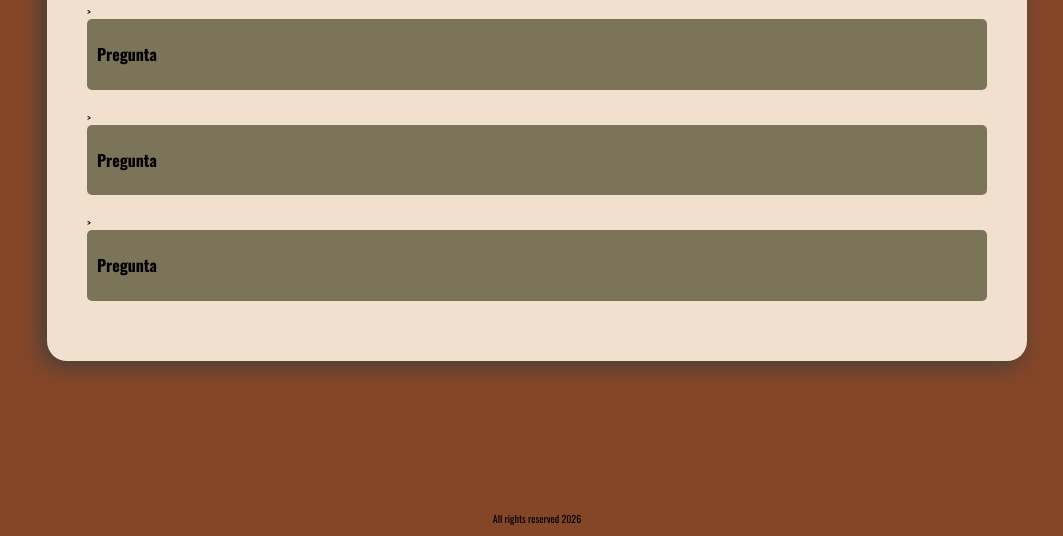
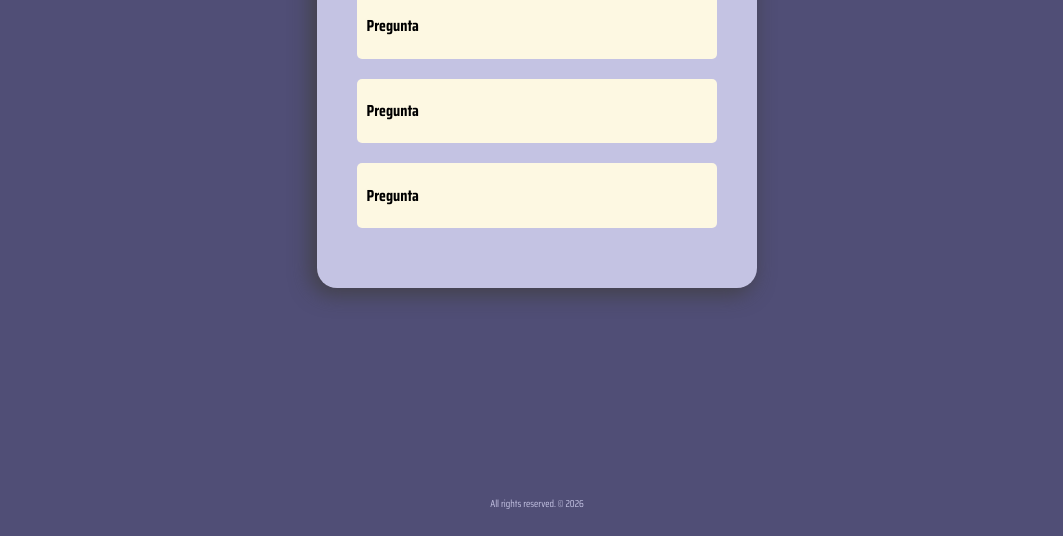
Before and after one commit to ratzz-zz/FAQs-card, a plain HTML site: page index.html in a window 1280 px wide. Shown: the part 271-807 px from the top of the page, without its empty margins (103-1166 px from the left). Drawn offline with nearby package versions, Linux system fonts and the light colour scheme.

Commit message:
fixed bugs and enhanced UI

```diff
--- a/css/css.css
+++ b/css/styles.css
@@ -1,20 +1,18 @@
 :root {
-    --background-card: #f2e0cf;
-    --background-page: #854628;
-    --question-box: #7c7458;
-    --viewed: #2d2d23;
-    --letters: #2d2d23;
-    --white: #f4f3e6;
-    --black: #000;
+    --background-card: #c4c3e3;
+    --background-page: #504e76;
+    --question-box: #fdf8e2;
+    --viewed: #a3b565;
+    --letters-black: #000;
+    --letters-white: #f4f3e6;
 
-    --mainfont: "Oswald", sans-serif;
+    --mainfont: "Saira Condensed", "Oswald";
 } /*color palette and font*/
 
 /*global format*/
 html {
     box-sizing: border-box;
     font-size: 62.5%;
-    background-color: var(--background-page);
 }
 
 *, *:before, *:after {
@@ -22,19 +20,31 @@ html {
 }
 
 body {
-    line-height: 1.5;
-    font-family: var(--mainfont);
+    font-family: var(--mainfont), sans-serif;
+    margin: 0; /*centrado en toda la pag */
+    padding: 0;
+    display: flex; /* syntax error fixed */
+    flex-direction: column; /* card arriba y footer abajo */
     justify-content: center;
     align-items: center;
+    min-height: 16rem;
+    background-color: var(--background-page);
 }
 
-footer {
+/* Footer */
+.footer {
+    margin-top: 2rem; /* FAQs al footer */
+    padding: 1rem 0;
     text-align: center;
+    width: 100%;
+    color: var(--background-card);
+    font-size: 1rem;
+    position: absolute;
+    bottom: 0;
 }
 
+/* FAQs cntent */
 .card-main {
-    -webkit-box-shadow: -5px 5px 20px 2px rgba(64,63,64,0.8);
-    -moz-box-shadow: -5px 5px 20px 2px rgba(64,63,64,0.8);
     box-shadow: -5px 5px 20px 2px rgba(64,63,64,0.8);
     background-color: var(--background-card);
     padding: 4rem; /*inside*/
@@ -48,7 +58,7 @@ footer {
 }
 h1 {
     font-size: 3rem;
-    color: var(--letters);
+    color: var(--letters-black);
 }
 
 h2 {
@@ -74,7 +84,7 @@ h2 {
     background: var(--viewed);
 }
 .question:hover h2 {
-    color: var(--white);
+    color: var(--letters-white);
 }
 
 .answer {
--- a/index.html
+++ b/index.html
@@ -3,22 +3,21 @@
 <head>
     <meta charset="UTF-8">
     <meta name="viewport" content="width=device-width, initial-scale=1">
-    <title>FAQs card</title>
+    <title>FAQs section</title>
     <link rel="stylesheet" href="css/normalize.css">
     <link rel="preconnect" href="https://fonts.googleapis.com">
     <link rel="preconnect" href="https://fonts.gstatic.com" crossorigin>
     <link href="https://fonts.googleapis.com/css2?family=Oswald:wght@200..700&family=Saira+Condensed:wght@100;200;300;400;500;600;700;800;900&display=swap" rel="stylesheet">
-    <link rel="preload" href="css/css.css" as="style">
-    <link rel="stylesheet" href="css/css.css">
+    <link rel="preload" href="css/styles.css" as="style">
+    <link rel="stylesheet" href="css/styles.css">
 </head>
 <body>
     <main class="card-main"> <!--tarjeta de faqs-->
-        <header>
-            <h1 class="h1"> Frequent Asked Questions </h1>
-        </header>
+
+        <h1 class="h1"> Frequent Asked Questions </h1>
 
         <div class="faqs"> <!--pregunta 1-->
-            <input type="checkbox" id="quest1" class="toggle">>
+            <input type="checkbox" id="quest1" class="toggle">
             <label for="quest1" class="question">
                 <h2> Pregunta </h2>
             </label>
@@ -28,7 +27,7 @@
         </div>
 
         <div class="faqs"> <!--pregunta 2-->
-            <input type="checkbox" id="quest2" class="toggle">>
+            <input type="checkbox" id="quest2" class="toggle">
             <label for="quest2" class="question">
                 <h2> Pregunta </h2>
             </label>
@@ -38,7 +37,7 @@
         </div>
 
         <div class="faqs"> <!--pregunta 3-->
-            <input type="checkbox" id="quest3" class="toggle">>
+            <input type="checkbox" id="quest3" class="toggle">
             <label for="quest3" class="question">
                 <h2> Pregunta </h2>
             </label>
@@ -49,6 +48,6 @@
 
     </main>
 
-    <footer class="footer"> <p> All rights reserved 2026 </p> </footer>
+    <footer class="footer"> <p> All rights reserved. &copy; 2026 </p> </footer>
 </body>
 </html>
```
